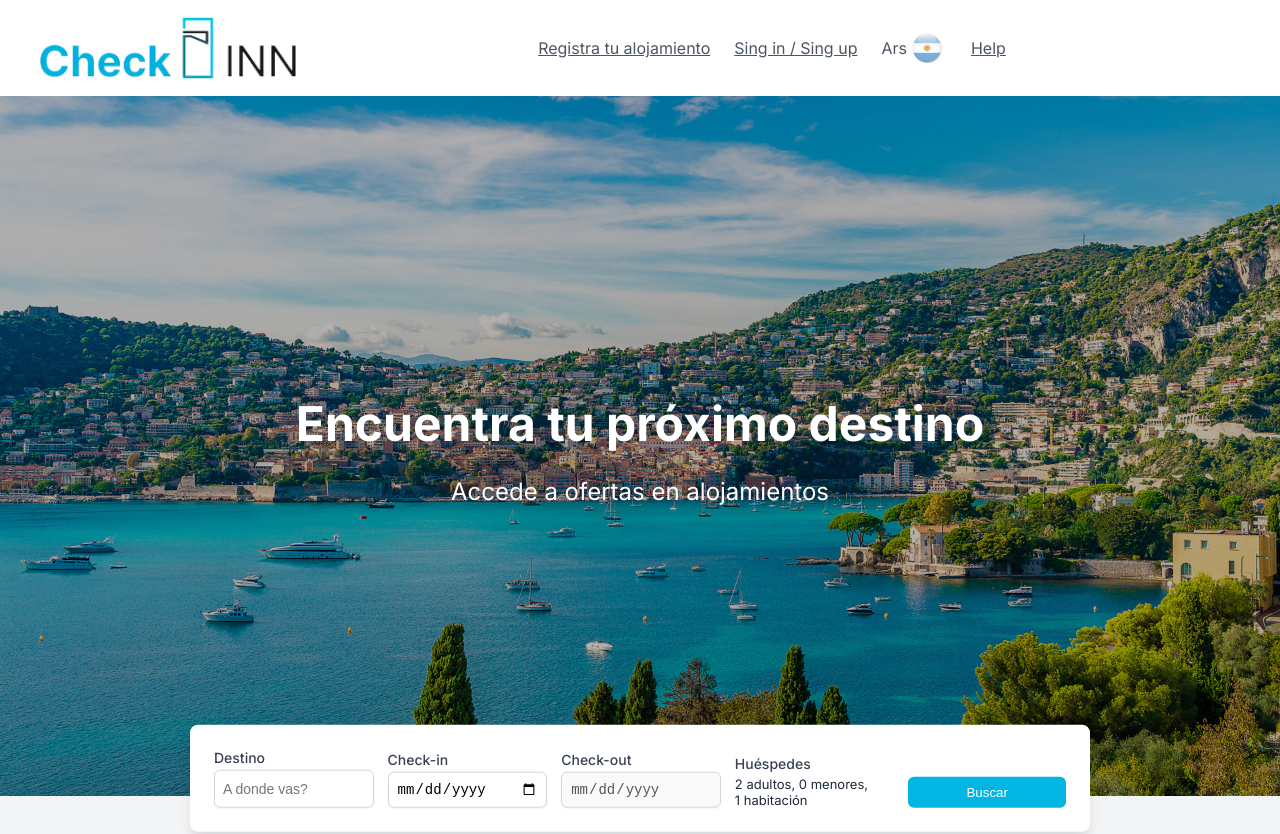
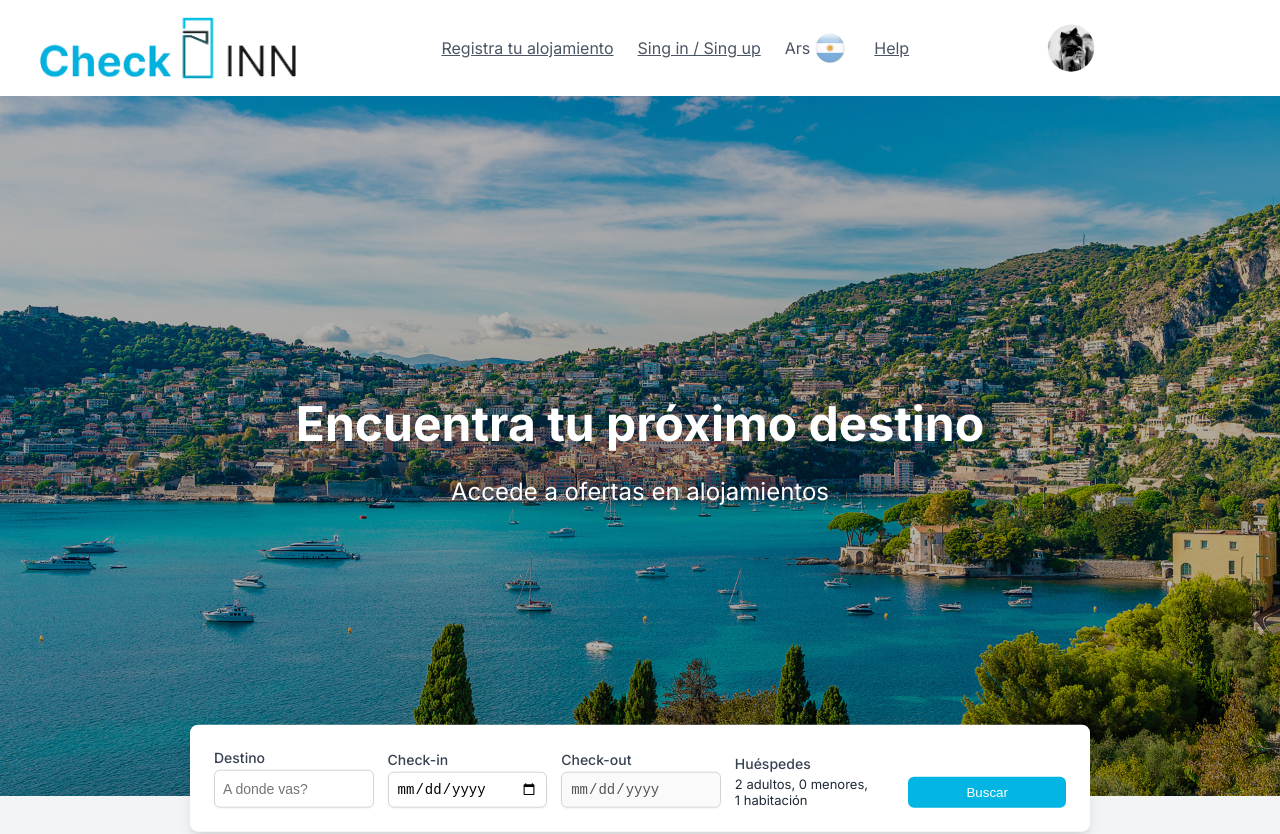
Before and after one commit to smamby/pigh, a website: page public/index.html in a window 1280 px wide. Shown: the top 834 px of the page. Drawn offline with Linux system fonts and the light colour scheme.

```diff
--- a/public/css/index.css
+++ b/public/css/index.css
@@ -62,6 +62,16 @@
             align-items: center;
             gap: 0.25rem; /* space-x-1 */
             color: #4b5563; /* text-gray-600 */
+        }
+        .hideloging {
+            display: flex;
+        }
+
+        #avatar-img {
+            width: 3rem; /* w-8 */
+            height: 3rem; /* h-8 */
+            border-radius: 50%; /* rounded-full */
+            margin-right: 0.5rem; /* mr-2 */
         }
 
         .mobile-menu-button {
--- a/public/index.html
+++ b/public/index.html
@@ -25,6 +25,10 @@
                     <img src="./assets/leng_sp_arg.png" alt="leng_icon" class="leng_icon"> </div>
                 <a href="#" class="nav-link">Help</a>
             </nav>
+            <div class="hideloging">
+                <img id="avatar-img" src="./assets/pic/avatar2.png" alt="">
+                <p id="username"></p>
+            </div>
             <div class="md-hidden">
                 <button class="mobile-menu-button">
                     <i class="fas fa-bars"></i>
--- a/public/js/login.js
+++ b/public/js/login.js
@@ -56,6 +56,7 @@
                     // Mostrar mensaje de éxito en el div
                     mostrarMensajeUI(successMessageDiv, 'Inicio de sesión exitoso. Redirigiendo...', 'success-message');
 
+
                     // Redirigir después de un breve momento para que el usuario vea el mensaje
                     setTimeout(() => {
                         window.location.href = '../index.html'; // Ajusta la URL de redirección si es necesario
--- a/public/js/preload.js
+++ b/public/js/preload.js
@@ -13,7 +13,11 @@
             const childrenHiddenInput = document.getElementById('childrenInput');
             const roomsHiddenInput = document.getElementById('roomsInput');
 
-
+            if (localStorage.getItem('user') !== null) {
+                const user = JSON.parse(localStorage.getItem('user'));
+                const userName = document.getElementById('username');
+                userName.textContent = `${user.nombre} ${user.apellido}`;
+            }
 
             // Initial load
             //loadDestinations();
```
Also changed, not shown: public/assets/pic/avatar0.png (added), public/assets/pic/avatar1.png (added), public/assets/pic/avatar2.png (added), public/assets/pic/avatar3.png (added).
